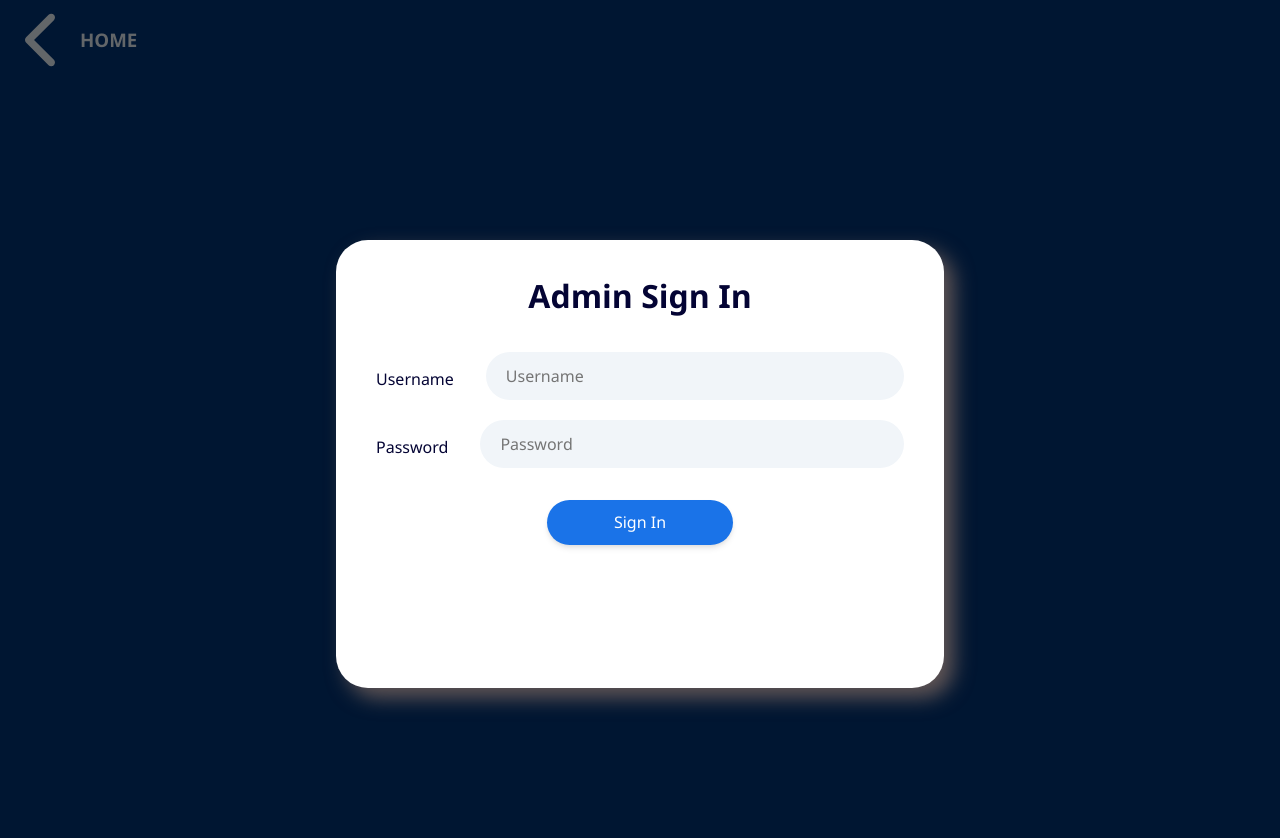
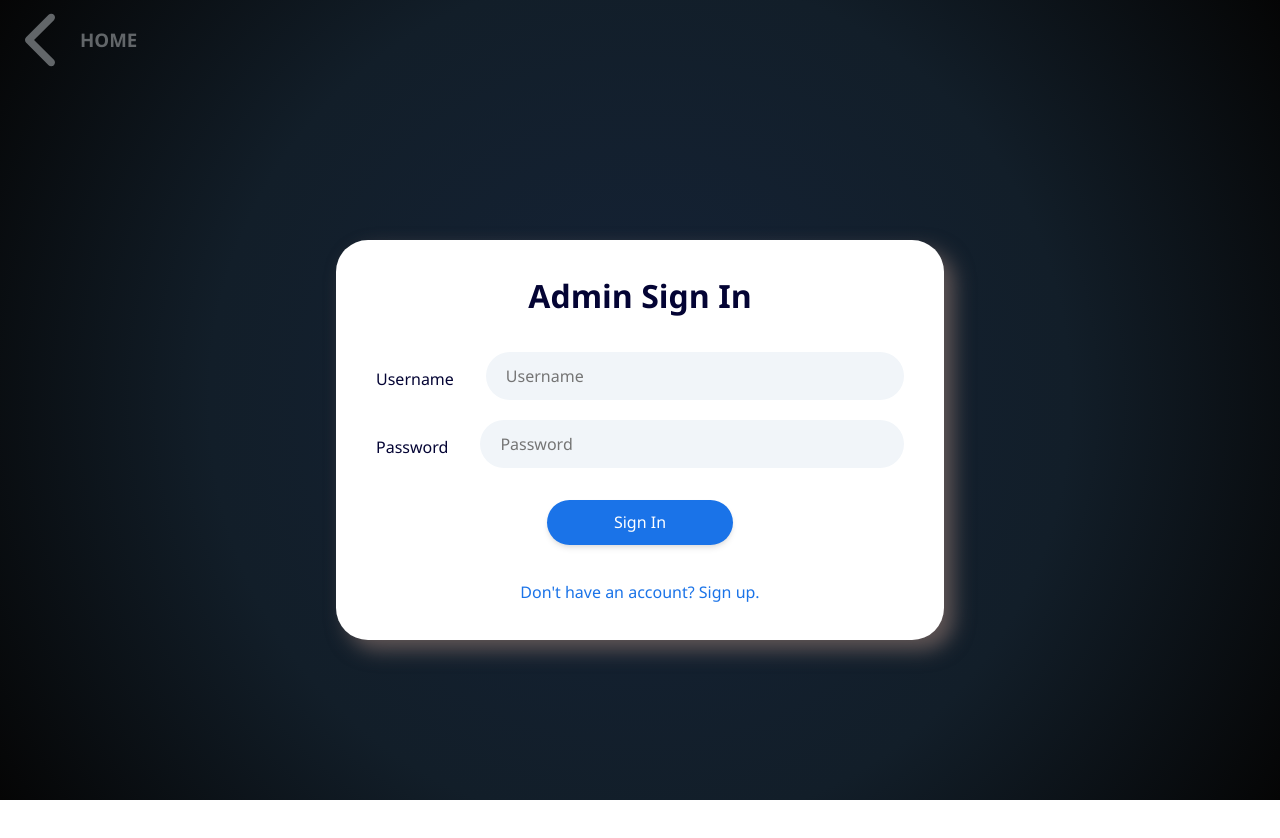
Before and after one commit to stolenfallen1/event_system, a React (Create React App) app: page /signin in a window 1280 px wide. Shown: the top 838 px of the page. After the commit the page ends 800 px from the top, so only its background shows below. Built offline with nearby package versions, Linux system fonts and the light colour scheme.

Commit message:
Update Login.css

```diff
--- a/src/Styles/Login.css
+++ b/src/Styles/Login.css
@@ -41,7 +41,11 @@ body {
   font-size: 1rem;
   font-weight: normal;
   line-height: 1.5;
-  background-color: #001632;
+  background: rgb(5,20,42);
+  background: radial-gradient(circle, rgba(5,20,42,0.938813025210084) 0%, rgba(18,30,41,1) 57%, rgba(5,5,5,1) 100%);
+  background-repeat: no-repeat;
+  height: auto;
+  min-height: 100vh;
   color: var(--color-black);
   background: var();
 }
@@ -73,7 +77,6 @@ img {
   max-width: 80rem;
   width: 100%;
   height: fit-content;
-  background-color: #001632;
   padding: 0 2rem;
   margin: 0 auto;
 }
@@ -142,7 +145,7 @@ img {
 }
 .main .wrapper .form {
   width: 100%;
-  height: 35vh;
+  height: 28vh;
   margin-top: 2rem;
 
 }
@@ -212,3 +215,15 @@ img {
 .back-wrap:hover{
   color: #626669;
 }
+.p-form{
+  color: #1A73E8;
+  cursor: pointer;
+  padding: 4px 4px;
+
+}
+.p-form:hover{
+  background-color: #1a73e8ac;
+  padding: 4px 4px;
+  border-radius: 10px;
+  color: #ffff;
+}
```
